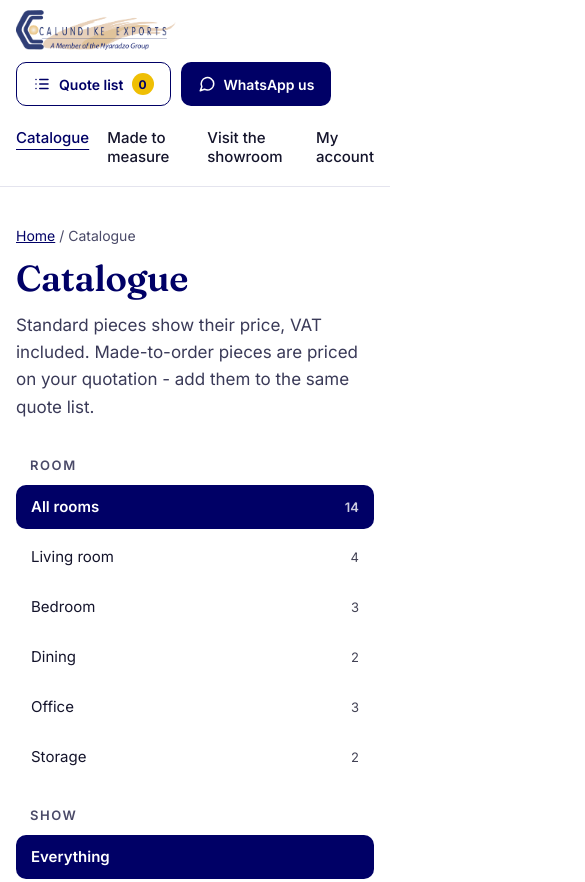
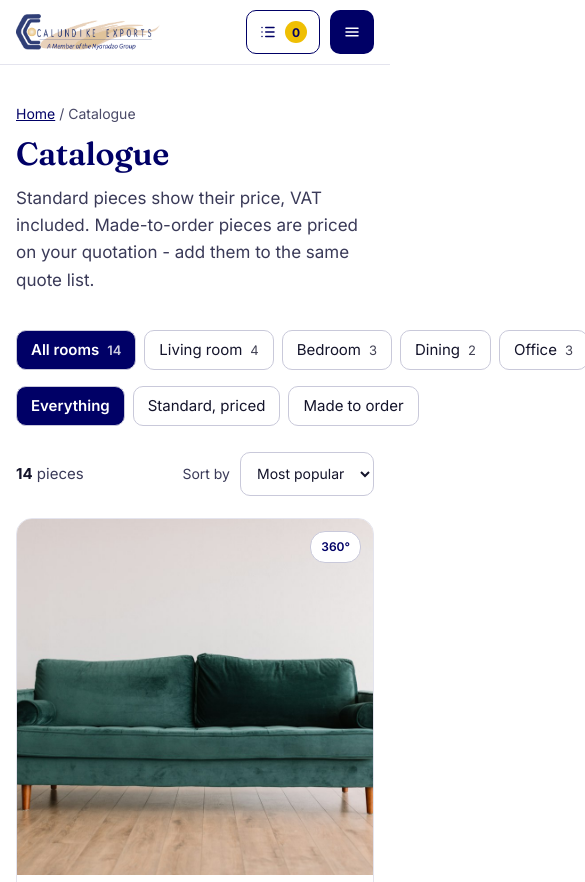
Before and after one commit to MESS10/calundike-website-concept, a plain HTML site: page catalogue.html in a window 390 px wide. Shown: the top 882 px of the page, 585 px wide, since content can reach past the window. Drawn offline with nearby package versions, Linux system fonts and the light colour scheme.

Commit message:
Responsive: Menu button below laptop width, headings scale, two columns to tablet, swipeable catalogue filters, tighter phone spacing

```diff
--- a/assets/css/site.css
+++ b/assets/css/site.css
@@ -113,24 +113,68 @@ textarea.inp { padding: 12px 14px; min-height: 96px; resize: vertical; }
 .foot-logo { display: inline-flex; align-self: flex-start; background: #FFFFFF; border-radius: 12px; padding: 10px 14px; }
 .foot-logo img { display: block; height: 44px; width: auto; }
 
+/* ---- Responsive -------------------------------------------------------------------------------------------- */
+
+/* Headings scale with the screen (the inline sizes are the desktop maximum). */
+.h-hero { font-size: clamp(36px, 3.4vw + 16px, 60px) !important; }
+.h1 { font-size: clamp(32px, 2.2vw + 18px, 48px) !important; }
+.h2 { font-size: clamp(28px, 1.8vw + 16px, 42px) !important; }
+
+/* Mobile menu (the header component shows it below laptop width). */
+.menu-btn { display: none; }
+.mnav { background: #FFFFFF; border-top: 1px solid #E4E4EE; box-shadow: 0 12px 24px rgba(0, 0, 40, 0.08); }
+.mnav .wrap { display: flex; flex-direction: column; padding-top: 6px; padding-bottom: 18px; }
+.mnav .ml { padding: 14px 0; border-bottom: 1px solid #EEEEF4; text-decoration: none; color: #14142B; font-weight: 500; font-size: 16px; }
+.mnav .ml:hover, .mnav .ml.on { color: #000066; }
+.mnav .btn { margin-top: 16px; }
+@media (min-width: 1101px) { .mnav { display: none !important; } }
+
+@media (max-width: 1100px) {
+  .nav, .hide-md { display: none !important; }
+  .menu-btn { display: inline-flex; }
+  .hdr-in { flex-wrap: nowrap; gap: 12px; }
+  .hdr-act { margin-left: auto; flex-wrap: nowrap; }
+}
 @media (max-width: 1040px) {
   .grid4 { grid-template-columns: repeat(2, minmax(0, 1fr)); }
   .grid3 { grid-template-columns: repeat(2, minmax(0, 1fr)); }
-  .hero, .split, .prod { grid-template-columns: minmax(0, 1fr); }
+  .prod { grid-template-columns: minmax(0, 1fr); gap: 32px; }
   .side { max-width: none; }
 }
 @media (max-width: 900px) {
+  .hero, .split { grid-template-columns: minmax(0, 1fr); gap: 36px; }
+  .hero .pic { aspect-ratio: 16 / 10; }
   .auth, .tiles { grid-template-columns: minmax(0, 1fr); }
   .track { grid-template-columns: repeat(3, minmax(0, 1fr)); row-gap: 16px; }
+  /* Catalogue filters: a swipeable row of chips instead of a tall list. */
+  .layout { gap: 24px; }
+  .side { gap: 14px; }
+  .pill-group { flex-direction: row !important; overflow-x: auto; gap: 8px !important; padding-bottom: 2px; -webkit-overflow-scrolling: touch; scrollbar-width: none; }
+  .pill-group::-webkit-scrollbar { display: none; }
+  .pill-group > .pill-title { display: none; }
+  .pill-group .pill { width: auto; flex: 0 0 auto; gap: 8px; white-space: nowrap; border-color: #C9C9DA; min-height: 40px; }
+  .side-note { display: none !important; }
+  .auth-a, .auth-b { padding: 32px 28px !important; }
 }
 @media (max-width: 640px) {
   .wrap { padding: 0 16px; }
-  .grid4, .grid3 { grid-template-columns: minmax(0, 1fr); }
-  .nav { order: 3; flex-basis: 100%; gap: 18px; overflow-x: auto; flex-wrap: nowrap; }
-  .hdr-in { gap: 12px; padding-top: 10px; padding-bottom: 10px; }
+  .hdr-in { min-height: 64px; }
   .brand img { height: 40px; }
   .panel { padding: 20px; }
-  .h1 { font-size: 36px !important; }
-  .h2 { font-size: 30px !important; }
+  main > section { padding-top: 52px !important; padding-bottom: 52px !important; }
+  main > section.strip { padding-top: 20px !important; padding-bottom: 20px !important; }
   .float-card { display: none !important; }
+  .line-price { min-width: 0 !important; text-align: left !important; flex-basis: 100%; }
+  .auth-a, .auth-b { padding: 28px 20px !important; }
+  .foot .grid4 { gap: 24px !important; }
 }
+@media (max-width: 560px) {
+  .grid4, .grid3 { grid-template-columns: minmax(0, 1fr); }
+}
+@media (max-width: 420px) {
+  .hide-sm { display: none !important; }
+  .tabs { flex-wrap: nowrap; }
+  .tab { flex: 1 1 0; padding: 0 8px; }
+  .brand img { height: 36px; }
+  .btn-sm { padding: 0 12px; }
+}
--- a/assets/js/common.js
+++ b/assets/js/common.js
@@ -57,22 +57,41 @@
   var CHAT = '<svg width="18" height="18" viewBox="0 0 24 24" fill="none" stroke="currentColor" stroke-width="2" stroke-linecap="round" stroke-linejoin="round" aria-hidden="true"><path d="M21 11.5a8.4 8.4 0 0 1-12.4 7.4L3 21l2.1-5.4A8.4 8.4 0 1 1 21 11.5z"/></svg>';
   var LIST = '<svg width="18" height="18" viewBox="0 0 24 24" fill="none" stroke="currentColor" stroke-width="2" stroke-linecap="round" stroke-linejoin="round" aria-hidden="true"><path d="M9 6h11M9 12h11M9 18h11"/><path d="M4 6h.01M4 12h.01M4 18h.01"/></svg>';
 
+  var MENU = '<svg width="18" height="18" viewBox="0 0 24 24" fill="none" stroke="currentColor" stroke-width="2" stroke-linecap="round" aria-hidden="true"><path d="M4 7h16M4 12h16M4 17h16"/></svg>';
+  var CLOSE = '<svg width="18" height="18" viewBox="0 0 24 24" fill="none" stroke="currentColor" stroke-width="2" stroke-linecap="round" aria-hidden="true"><path d="M6 6l12 12M18 6 6 18"/></svg>';
+  var LINKS = [
+    { href: 'catalogue.html', label: 'Catalogue', key: 'catalogue' },
+    { href: 'catalogue.html?kind=made', label: 'Made to measure', key: 'made' },
+    { href: 'index.html#showroom', label: 'Visit the showroom', key: 'showroom' },
+    { href: 'account.html', label: 'My account', key: 'account' }
+  ];
+
+  // Wide screens: logo, links and both buttons on one line. Below laptop width: logo, the quote list and a Menu
+  // button that opens the links underneath.
   var SiteHeader = {
     props: { active: { type: String, default: '' } },
-    setup: function () { return { count: count, LOGO: LOGO, LOGO_ALT: LOGO_ALT }; },
+    setup: function () {
+      var open = Vue.ref(false);
+      return { count: count, LOGO: LOGO, LOGO_ALT: LOGO_ALT, LINKS: LINKS, open: open,
+        close: function () { open.value = false; } };
+    },
     template:
       '<header class="hdr"><div class="wrap hdr-in">' +
       '<a href="index.html" class="brand" aria-label="Calundike Exports, home"><img :src="LOGO" :alt="LOGO_ALT"></a>' +
       '<nav class="nav" aria-label="Main">' +
-      '<a href="catalogue.html" :class="{ on: active === \'catalogue\' }" :aria-current="active === \'catalogue\' ? \'page\' : null">Catalogue</a>' +
-      '<a href="catalogue.html?kind=made">Made to measure</a>' +
-      '<a href="index.html#showroom">Visit the showroom</a>' +
-      '<a href="account.html" :class="{ on: active === \'account\' }" :aria-current="active === \'account\' ? \'page\' : null">My account</a>' +
+      '<a v-for="l in LINKS" :key="l.key" :href="l.href" :class="{ on: active === l.key }" :aria-current="active === l.key ? \'page\' : null">{{ l.label }}</a>' +
       '</nav>' +
       '<div class="hdr-act">' +
-      '<a href="quote-list.html" class="btn btn-line btn-sm">' + LIST + ' Quote list <span class="badge">{{ count }}</span></a>' +
-      '<a href="index.html#contact" class="btn btn-navy btn-sm">' + CHAT + ' WhatsApp us</a>' +
-      '</div></div></header>'
+      '<a href="quote-list.html" class="btn btn-line btn-sm" aria-label="Quote list">' + LIST + '<span class="hide-sm">Quote list</span><span class="badge">{{ count }}</span></a>' +
+      '<a href="index.html#contact" class="btn btn-navy btn-sm hide-md">' + CHAT + ' WhatsApp us</a>' +
+      '<button type="button" class="btn btn-navy btn-sm menu-btn" aria-controls="mnav" :aria-expanded="open ? \'true\' : \'false\'" @click="open = !open">' +
+      '<span v-if="!open" style="display: inline-flex">' + MENU + '</span><span v-else style="display: inline-flex">' + CLOSE + '</span>' +
+      '<span class="hide-sm">Menu</span></button>' +
+      '</div></div>' +
+      '<nav id="mnav" class="mnav" v-show="open" aria-label="Main menu"><div class="wrap">' +
+      '<a v-for="l in LINKS" :key="l.key" class="ml" :href="l.href" :class="{ on: active === l.key }" @click="close">{{ l.label }}</a>' +
+      '<a href="index.html#contact" class="btn btn-navy" @click="close">' + CHAT + ' WhatsApp us</a>' +
+      '</div></nav></header>'
   };
 
   var SiteFooter = {
--- a/catalogue.html
+++ b/catalogue.html
@@ -29,17 +29,17 @@
 
     <div class="layout">
       <aside class="side" aria-label="Filters">
-        <div style="display: flex; flex-direction: column; gap: 6px">
-          <span style="font-size: 13px; font-weight: 600; letter-spacing: 0.12em; text-transform: uppercase; color: #4A4A68; padding: 0 14px 6px">Room</span>
+        <div class="pill-group" role="group" aria-label="Room" style="display: flex; flex-direction: column; gap: 6px">
+          <span class="pill-title" style="font-size: 13px; font-weight: 600; letter-spacing: 0.12em; text-transform: uppercase; color: #4A4A68; padding: 0 14px 6px">Room</span>
           <button v-for="r in rooms" :key="r" type="button" class="pill" :class="{ 'pill-on': room === r }" :aria-pressed="room === r" @click="room = r">
             <span>{{ r === 'All' ? 'All rooms' : r }}</span><span style="font-size: 13px; opacity: 0.8">{{ countIn(r) }}</span>
           </button>
         </div>
-        <div style="display: flex; flex-direction: column; gap: 6px">
-          <span style="font-size: 13px; font-weight: 600; letter-spacing: 0.12em; text-transform: uppercase; color: #4A4A68; padding: 0 14px 6px">Show</span>
+        <div class="pill-group" role="group" aria-label="Show" style="display: flex; flex-direction: column; gap: 6px">
+          <span class="pill-title" style="font-size: 13px; font-weight: 600; letter-spacing: 0.12em; text-transform: uppercase; color: #4A4A68; padding: 0 14px 6px">Show</span>
           <button v-for="k in kinds" :key="k.v" type="button" class="pill" :class="{ 'pill-on': kind === k.v }" :aria-pressed="kind === k.v" @click="kind = k.v"><span>{{ k.label }}</span></button>
         </div>
-        <div style="background: #FFF8DC; border-radius: 14px; padding: 18px; display: flex; flex-direction: column; gap: 10px">
+        <div class="side-note" style="background: #FFF8DC; border-radius: 14px; padding: 18px; display: flex; flex-direction: column; gap: 10px">
           <strong style="color: #000066">Need another size?</strong>
           <span style="font-size: 14px; line-height: 1.55; color: #3A3A58">Any piece can be made to your measurements and finish.</span>
           <a href="quote-list.html" style="font-weight: 600; font-size: 14px">Request a custom quote →</a>
```
Also changed, not shown: account.html (+2 -2 lines), index.html (+2 -2 lines), product.html (+1 -1 lines), quote-list.html (+1 -1 lines).
